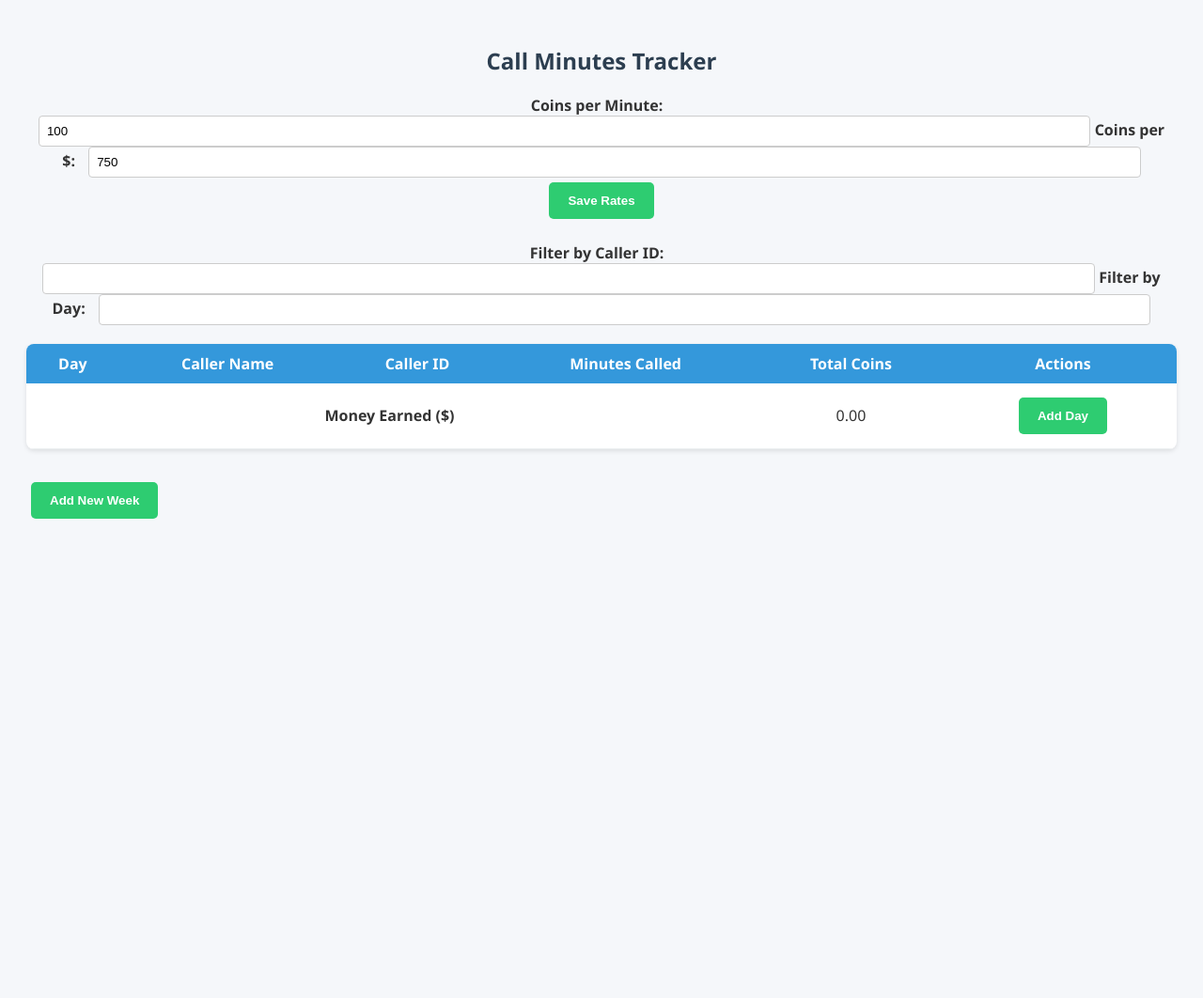
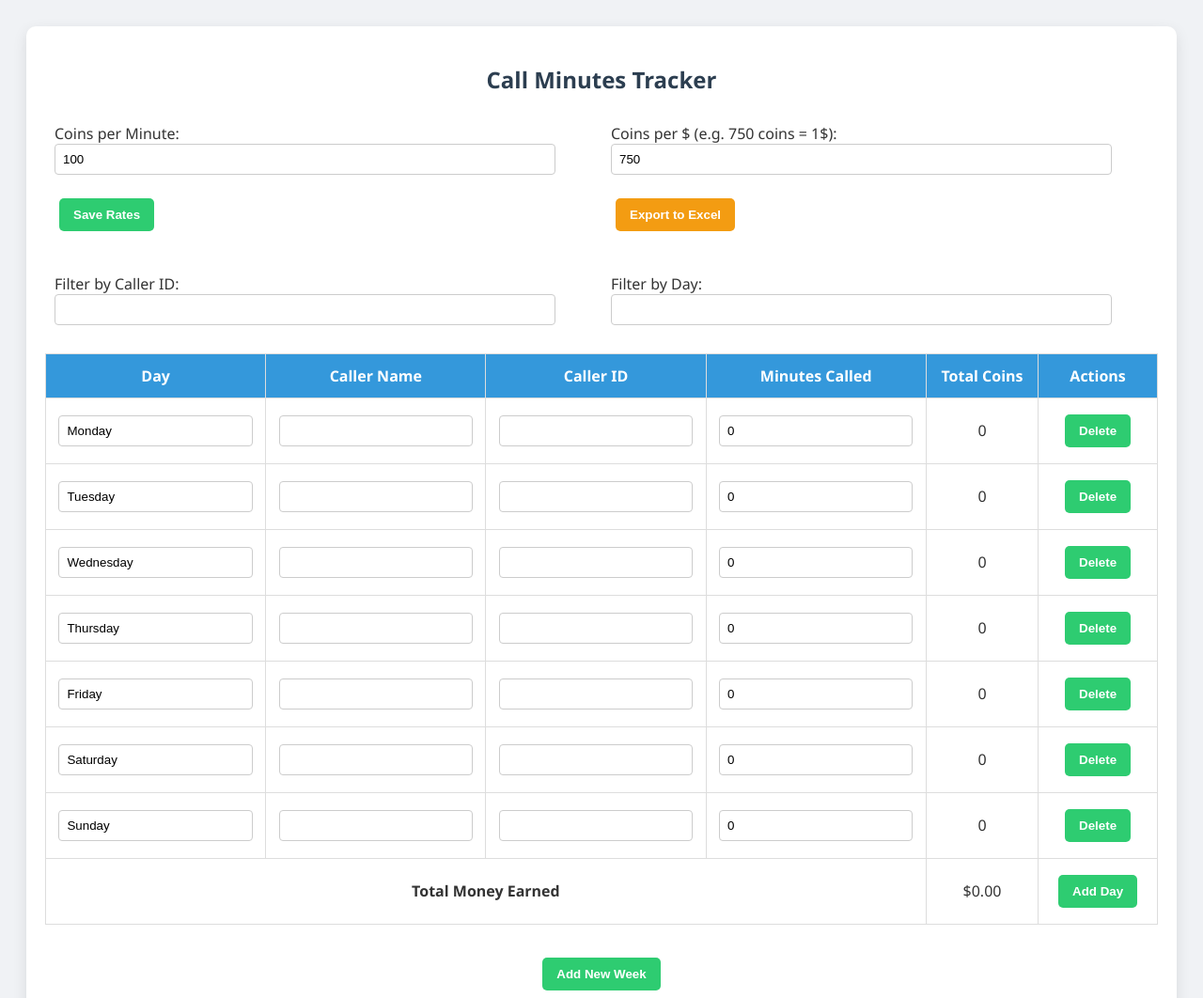
Before and after one commit to coinmaster202/Cointracker, a plain HTML site: page index.html in a window 1280 px wide. Shown: the top 1062 px of the page at 94% size. Before the commit the page ends 800 px from the top, so only its background shows below. Drawn offline with Linux system fonts and the light colour scheme.

Commit message:
Update index.html

```diff
--- a/index.html
+++ b/index.html
@@ -6,31 +6,34 @@
     body {
       font-family: 'Segoe UI', Tahoma, Geneva, Verdana, sans-serif;
       padding: 20px;
-      background-color: #f5f7fa;
+      background-color: #f0f2f5;
       color: #333;
     }
     h2 {
       text-align: center;
       color: #2c3e50;
     }
+    .container {
+      max-width: 1200px;
+      margin: 0 auto;
+      background: white;
+      padding: 20px;
+      border-radius: 10px;
+      box-shadow: 0 5px 15px rgba(0,0,0,0.1);
+    }
     table {
       border-collapse: collapse;
       width: 100%;
       margin-bottom: 30px;
-      background-color: #ffffff;
-      box-shadow: 0 2px 5px rgba(0, 0, 0, 0.1);
-      border-radius: 8px;
-      overflow: hidden;
+    }
+    th, td {
+      padding: 12px;
+      text-align: center;
+      border: 1px solid #ddd;
     }
     th {
       background-color: #3498db;
       color: white;
-      padding: 10px;
-    }
-    td {
-      padding: 10px;
-      text-align: center;
-      border-bottom: 1px solid #ecf0f1;
     }
     input, select {
       padding: 8px;
@@ -39,53 +42,78 @@
       border-radius: 4px;
     }
     button {
-      padding: 12px 20px;
+      padding: 10px 15px;
       background-color: #2ecc71;
       border: none;
       border-radius: 5px;
       color: white;
       font-weight: bold;
       cursor: pointer;
-      display: inline-block;
       margin: 5px;
     }
     button:hover {
       background-color: #27ae60;
     }
-    label {
-      font-weight: bold;
-      margin-right: 10px;
-    }
-    .settings {
-      text-align: center;
+    .settings, .filter-container, .controls {
+      display: flex;
+      flex-wrap: wrap;
+      justify-content: space-between;
       margin-bottom: 20px;
     }
-    .filter-container {
-      text-align: center;
-      margin-bottom: 20px;
+    .controls {
+      justify-content: center;
+    }
+    .section {
+      flex: 1 1 48%;
+      padding: 10px;
+    }
+    .export-btn {
+      background-color: #f39c12;
     }
   </style>
 </head>
 <body>
+  <div class="container">
     <h2>Call Minutes Tracker</h2>
     <div class="settings">
+      <div class="section">
         <label for="coinRate">Coins per Minute:</label>
         <input type="number" id="coinRate" value="100" min="1">
-    <label for="coinToDollar">Coins per $:</label>
+      </div>
+      <div class="section">
+        <label for="coinToDollar">Coins per $ (e.g. 750 coins = 1$):</label>
         <input type="number" id="coinToDollar" value="750" min="1">
+      </div>
+      <div class="section">
         <button onclick="saveRates()">Save Rates</button>
-  </div>  <div class="filter-container">
+      </div>
+      <div class="section">
+        <button class="export-btn" onclick="exportToExcel()">Export to Excel</button>
+      </div>
+    </div><div class="filter-container">
+  <div class="section">
     <label for="filterInput">Filter by Caller ID:</label>
     <input type="text" id="filterInput" oninput="filterTables()">
+  </div>
+  <div class="section">
     <label for="dayFilterInput">Filter by Day:</label>
     <input type="text" id="dayFilterInput" oninput="filterTables()">
-  </div>  <div id="weeksContainer"></div>
-  <button onclick="addWeek()">Add New Week</button>  <script>
+  </div>
+</div>
+
+<div id="weeksContainer"></div>
+<div class="controls">
+  <button onclick="addWeek()">Add New Week</button>
+</div>
+
+  </div>  <script>
     const coinRateInput = document.getElementById('coinRate');
     const coinToDollarInput = document.getElementById('coinToDollar');
     const weeksContainer = document.getElementById('weeksContainer');
     const filterInput = document.getElementById('filterInput');
     const dayFilterInput = document.getElementById('dayFilterInput');
+
+    const defaultDays = ['Monday', 'Tuesday', 'Wednesday', 'Thursday', 'Friday', 'Saturday', 'Sunday'];
 
     let data = JSON.parse(localStorage.getItem('callData')) || [];
     let coinRate = parseInt(localStorage.getItem('coinRate')) || parseInt(coinRateInput.value);
@@ -108,14 +136,16 @@
       table.innerHTML = `<thead><tr><th>Day</th><th>Caller Name</th><th>Caller ID</th><th>Minutes Called</th><th>Total Coins</th><th>Actions</th></tr></thead><tbody></tbody>`;
       const tbody = table.querySelector('tbody');
 
-      let rows = data[index] || [];
+      if (data[index].length === 0) {
+        defaultDays.forEach(day => {
+          data[index].push({ day, name: '', call: '', minutes: 0 });
+        });
+      }
+
       let weeklyTotalCoins = 0;
 
-      rows.forEach((rowData, i) => {
-        const day = rowData.day || 'Day ' + (i + 1);
-        const name = rowData.name || '';
-        const call = rowData.call || '';
-        const minutes = rowData.minutes || 0;
+      data[index].forEach((rowData, i) => {
+        const { day, name = '', call = '', minutes = 0 } = rowData;
         const coins = minutes * coinRate;
         weeklyTotalCoins += coins;
 
@@ -133,8 +163,8 @@
 
       const moneyRow = document.createElement('tr');
       moneyRow.innerHTML = `
-        <td colspan="4"><strong>Money Earned ($)</strong></td>
-        <td class="money-cell">${(weeklyTotalCoins / coinToDollar).toFixed(2)}</td>
+        <td colspan="4"><strong>Total Money Earned</strong></td>
+        <td class="money-cell">$${(weeklyTotalCoins / coinToDollar).toFixed(2)}</td>
         <td><button onclick="addDay(${index})">Add Day</button></td>
       `;
       tbody.appendChild(moneyRow);
@@ -142,39 +172,24 @@
       weeksContainer.appendChild(table);
     }
 
-    function updateDay(week, day, value) {
-      data[week][day].day = value;
-      saveData();
-    }
-
-    function updateName(week, day, value) {
-      data[week][day].name = value;
-      saveData();
-    }
-
-    function updateCall(week, day, value) {
-      data[week][day].call = value;
-      saveData();
-    }
-
+    function updateDay(week, day, value) { data[week][day].day = value; saveData(); }
+    function updateName(week, day, value) { data[week][day].name = value; saveData(); }
+    function updateCall(week, day, value) { data[week][day].call = value; saveData(); }
     function updateMinutes(week, day, value) {
       data[week][day].minutes = parseInt(value) || 0;
       updateWeek(week);
       saveData();
     }
-
     function deleteDay(week, day) {
       data[week].splice(day, 1);
       refreshWeeks();
       saveData();
     }
-
     function addDay(week) {
       data[week].push({ day: '', name: '', call: '', minutes: 0 });
       refreshWeeks();
       saveData();
     }
-
     function updateWeek(week) {
       const table = document.querySelectorAll('table')[week];
       const rows = table.querySelectorAll('tbody tr');
@@ -187,30 +202,15 @@
       });
 
       const moneyCell = rows[rows.length - 1].querySelector('.money-cell');
-      moneyCell.textContent = (weeklyTotalCoins / coinToDollar).toFixed(2);
+      moneyCell.textContent = `$${(weeklyTotalCoins / coinToDollar).toFixed(2)}`;
     }
-
-    function updateAllCoins() {
-      for (let w = 0; w < data.length; w++) {
-        updateWeek(w);
-      }
-    }
-
-    function saveData() {
-      localStorage.setItem('callData', JSON.stringify(data));
-    }
-
-    function addWeek() {
-      data.push([]);
-      refreshWeeks();
-      saveData();
-    }
-
+    function updateAllCoins() { data.forEach((_, w) => updateWeek(w)); }
+    function saveData() { localStorage.setItem('callData', JSON.stringify(data)); }
+    function addWeek() { data.push([]); refreshWeeks(); saveData(); }
     function refreshWeeks() {
       weeksContainer.innerHTML = '';
       data.forEach((_, i) => createWeek(i));
     }
-
     function filterTables() {
       const callerFilter = filterInput.value.toLowerCase();
       const dayFilter = dayFilterInput.value.toLowerCase();
@@ -219,16 +219,33 @@
       tables.forEach(table => {
         const rows = table.querySelectorAll('tbody tr');
         rows.forEach((row, i) => {
-          if (i === rows.length - 1) return; // skip total row
+          if (i === rows.length - 1) return;
           const callValue = row.children[2].querySelector('input').value.toLowerCase();
           const dayValue = row.children[0].querySelector('input').value.toLowerCase();
-
           const show = callValue.includes(callerFilter) && dayValue.includes(dayFilter);
           row.style.display = show ? '' : 'none';
         });
       });
     }
 
+    function exportToExcel() {
+      let csvContent = "data:text/csv;charset=utf-8,";
+      csvContent += "Week,Day,Caller Name,Caller ID,Minutes,Coins\n";
+      data.forEach((week, wIdx) => {
+        week.forEach(row => {
+          const coins = row.minutes * coinRate;
+          csvContent += `${wIdx + 1},${row.day},${row.name},${row.call},${row.minutes},${coins}\n`;
+        });
+      });
+      const encodedUri = encodeURI(csvContent);
+      const link = document.createElement("a");
+      link.setAttribute("href", encodedUri);
+      link.setAttribute("download", "call_tracker_data.csv");
+      document.body.appendChild(link);
+      link.click();
+      document.body.removeChild(link);
+    }
+
     refreshWeeks();
     if (data.length === 0) addWeek();
   </script></body>
```
Lines whose indentation alone changed are shown as unchanged.
